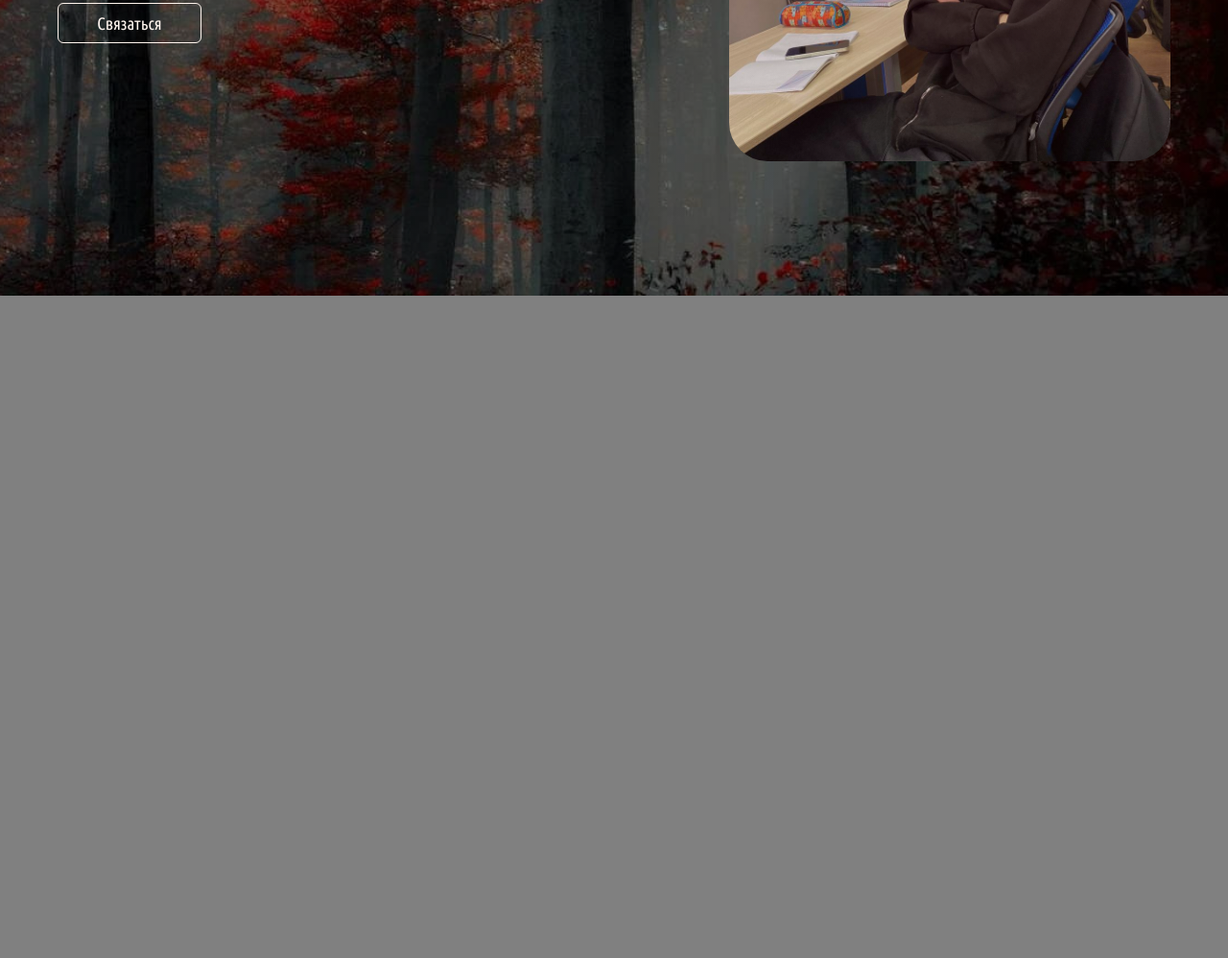
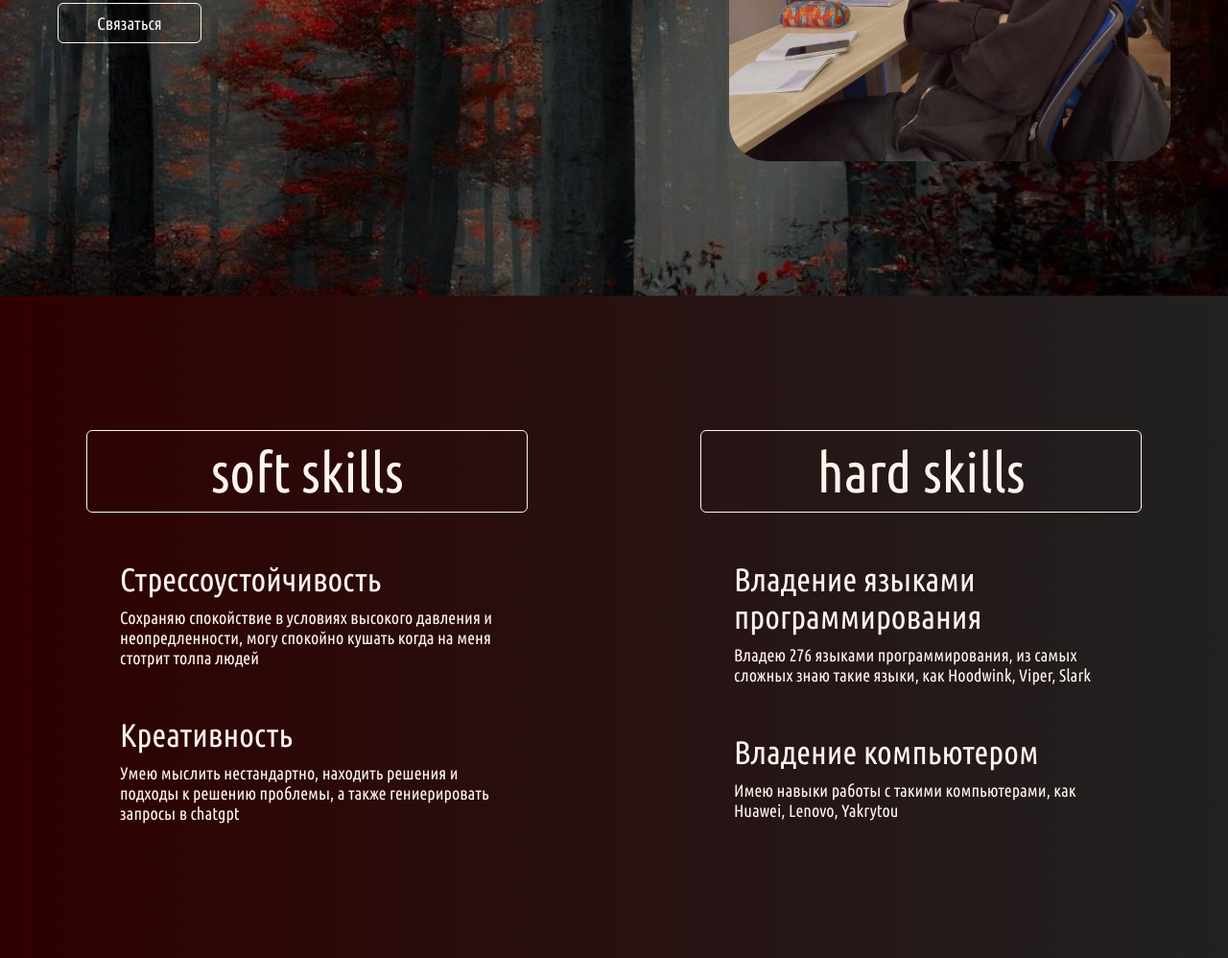
Before and after one commit to qk44/practica2, a plain HTML site: page index.html in a window 1280 px wide. Shown: the part 592-1590 px from the top of the page at 96% size. Before the commit the page ends 900 px from the top, so only its background shows below. Drawn offline with Linux system fonts and the light colour scheme; a web font is replaced by a local one.

Commit message:
Создал блок 'Скиллы'

```diff
--- a/assets/styles/style.css
+++ b/assets/styles/style.css
@@ -155,3 +155,45 @@ main .section-main .container .right {
     opacity: 0.99;
     background-position: center;
 }
+
+main .section-skills {
+    padding: 140px 0px;
+    background: linear-gradient(to right, rgba(47, 0, 0, 1), rgba(33, 33, 33, 1));
+}
+
+main .section-skills .container {
+    display: flex;
+    justify-content: space-between;
+}
+
+main .section-skills .container .left {
+    display: flex;
+    flex-direction: column;
+    align-items: center;
+    width: 520px;
+    gap: 50px;
+}
+
+main .section-skills .container .left .t1 {
+    width: 460px;
+    height: 86px;
+    display: flex;
+    align-items: center;
+    justify-content: center;
+    border: 1px solid #FFF5EE;
+    border-radius: 6px;
+}
+
+main .section-skills .container .left .t2 {
+    width: 390px;
+    display: flex;
+    flex-direction: column;
+    gap: 10px;
+}
+
+main .section-skills .container .left .t3 {
+    width: 390px;
+    display: flex;
+    flex-direction: column;
+    gap: 10px;
+}
--- a/index.html
+++ b/index.html
@@ -49,6 +49,39 @@
             </div>
 
         </div>
+
+        <div class="section section-skills" id="skills">
+            <div class="container">
+                <div class="left">
+                    <div class="t1 t-64">soft skills</div>
+                    <div class="t2">
+                        <p class="t-40">Стрессоустойчивость</p>
+                        <p class="t-20">Сохраняю спокойствие в условиях высокого давления
+                             и неопредленности, могу спокойно кушать когда
+                             на меня стотрит толпа людей</p>
+                    </div>
+                    <div class="t3">
+                        <p class="tt t-40">Креативность</p>
+                        <p class="t-20">Умею мыслить нестандартно, находить решения и подходы
+                            к решению проблемы, а также гениерировать запросы в chatgpt</p>
+                    </div>
+                </div>
+                <div class="left">
+                    <div class="t1 t-64">hard skills</div>
+                    <div class="t2">
+                        <p class="t-40">Владение языками программирования</p>
+                        <p class="t-20">Владею 276 языками программирования, из самых сложных
+                            знаю такие языки, как Hoodwink, Viper, Slark</p>
+                    </div>
+                    <div class="t3">
+                        <p class="t-40">Владение компьютером</p>
+                        <p class="t-20">Имею навыки работы с такими компьютерами, как
+                             Huawei, Lenovo, Yakrytou</p>
+                    </div>
+                </div>
+            </div>
+        </div>
+
     </main>
 </body>
 </html>
```
